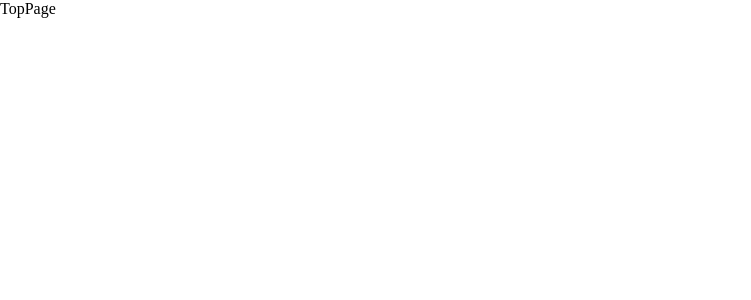
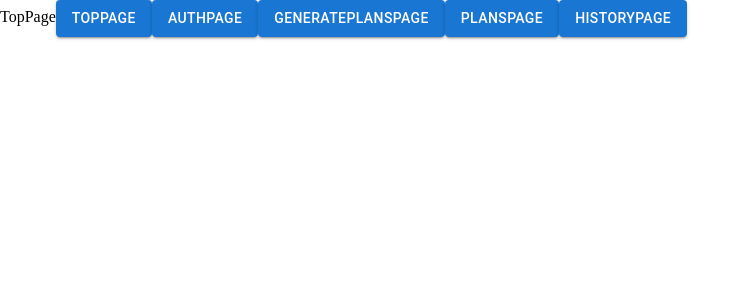
Before and after one commit to Yuma-Satake/career-sync, a React (Vite) app: page / in a window 1280 px wide. Shown: the top 300 px of the page, without its empty margins (0-751 px from the left). Built offline with nearby package versions, Linux system fonts and the light colour scheme.

Commit message:
feat: TopPageにnavを追加

```diff
--- a/src/pages/top/TopPage.tsx
+++ b/src/pages/top/TopPage.tsx
@@ -1,5 +1,49 @@
+import { Button } from '@mui/material';
 import { FC } from 'react';
+import { useNavigate } from 'react-router-dom';
 
 export const TopPage: FC = () => {
-  return <div>TopPage</div>;
+  const router = useNavigate();
+
+  const navigate = [
+    {
+      path: '/',
+      text: 'TopPage',
+    },
+    {
+      path: '/auth',
+      text: 'AuthPage',
+    },
+    {
+      path: '/generate-plans',
+      text: 'GeneratePlansPage',
+    },
+    {
+      path: '/plans',
+      text: 'PlansPage',
+    },
+    {
+      path: '/history',
+      text: 'HistoryPage',
+    },
+  ];
+
+  return (
+    <div>
+      TopPage
+      {navigate.map((nav) => {
+        return (
+          <Button
+            key={nav.path}
+            variant="contained"
+            onClick={() => {
+              router(nav.path);
+            }}
+          >
+            {nav.text}
+          </Button>
+        );
+      })}
+    </div>
+  );
 };
```
